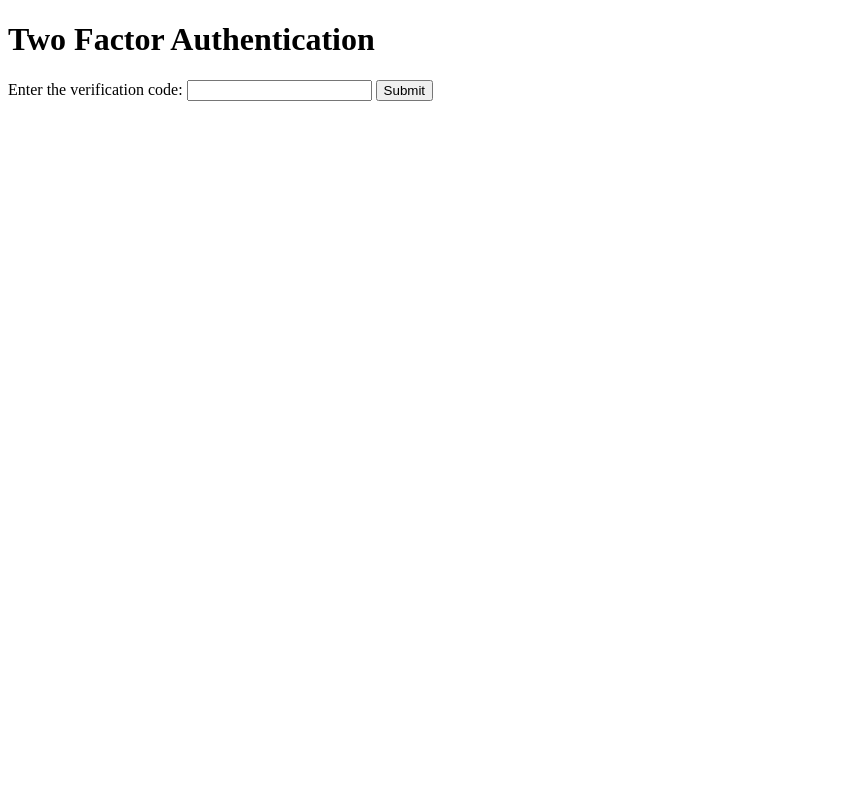
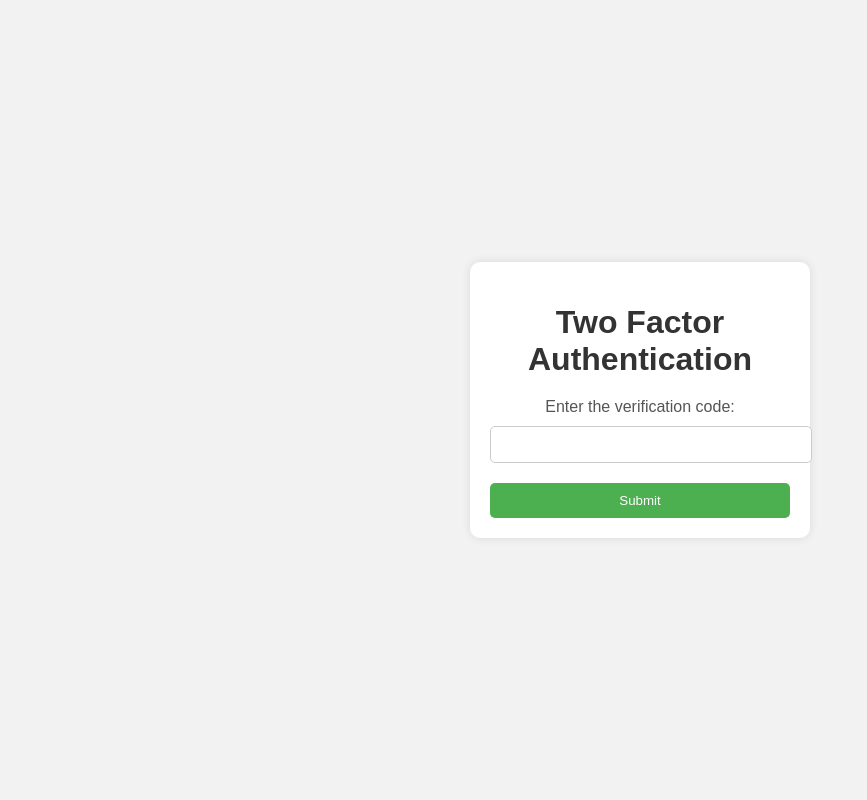
Before and after one commit to leonardoborchartt/apple-find, a Flask app: page /two_factor_auth in a window 1280 px wide. Shown: the whole page, without its empty margins (0-867 px from the left). Run offline with Flask 2, Linux system fonts and the light colour scheme.

Commit message:
Update two_factor_auth.html

```diff
--- a/templates/two_factor_auth.html
+++ b/templates/two_factor_auth.html
@@ -2,8 +2,60 @@
 <html>
 <head>
     <title>Two Factor Authentication</title>
+    <style>
+        body {
+            font-family: Arial, sans-serif;
+            background-color: #f2f2f2;
+            display: flex;
+            justify-content: center;
+            align-items: center;
+            height: 100vh;
+            margin: 0;
+        }
+        .container {
+            background-color: #fff;
+            padding: 20px;
+            border-radius: 10px;
+            box-shadow: 0 0 10px rgba(0, 0, 0, 0.1);
+            text-align: center;
+            width: 300px;
+        }
+        h1 {
+            color: #333;
+            margin-bottom: 20px;
+        }
+        label {
+            display: block;
+            margin-bottom: 10px;
+            color: #555;
+        }
+        input[type="text"] {
+            width: 100%;
+            padding: 10px;
+            margin-bottom: 20px;
+            border: 1px solid #ccc;
+            border-radius: 5px;
+        }
+        button {
+            background-color: #4CAF50;
+            color: white;
+            padding: 10px 20px;
+            border: none;
+            border-radius: 5px;
+            cursor: pointer;
+            width: 100%;
+        }
+        button:hover {
+            background-color: #45a049;
+        }
+        .error {
+            color: red;
+            margin-top: 10px;
+        }
+    </style>
 </head>
 <body>
+    <div class="container">
         <h1>Two Factor Authentication</h1>
         <form method="post">
             <label for="code">Enter the verification code:</label>
@@ -11,7 +63,8 @@
             <button type="submit">Submit</button>
         </form>
         {% if error %}
-        <p style="color: red;">{{ error }}</p>
+            <p class="error">{{ error }}</p>
         {% endif %}
+    </div>
 </body>
 </html>
```
Lines whose indentation alone changed are shown as unchanged.
